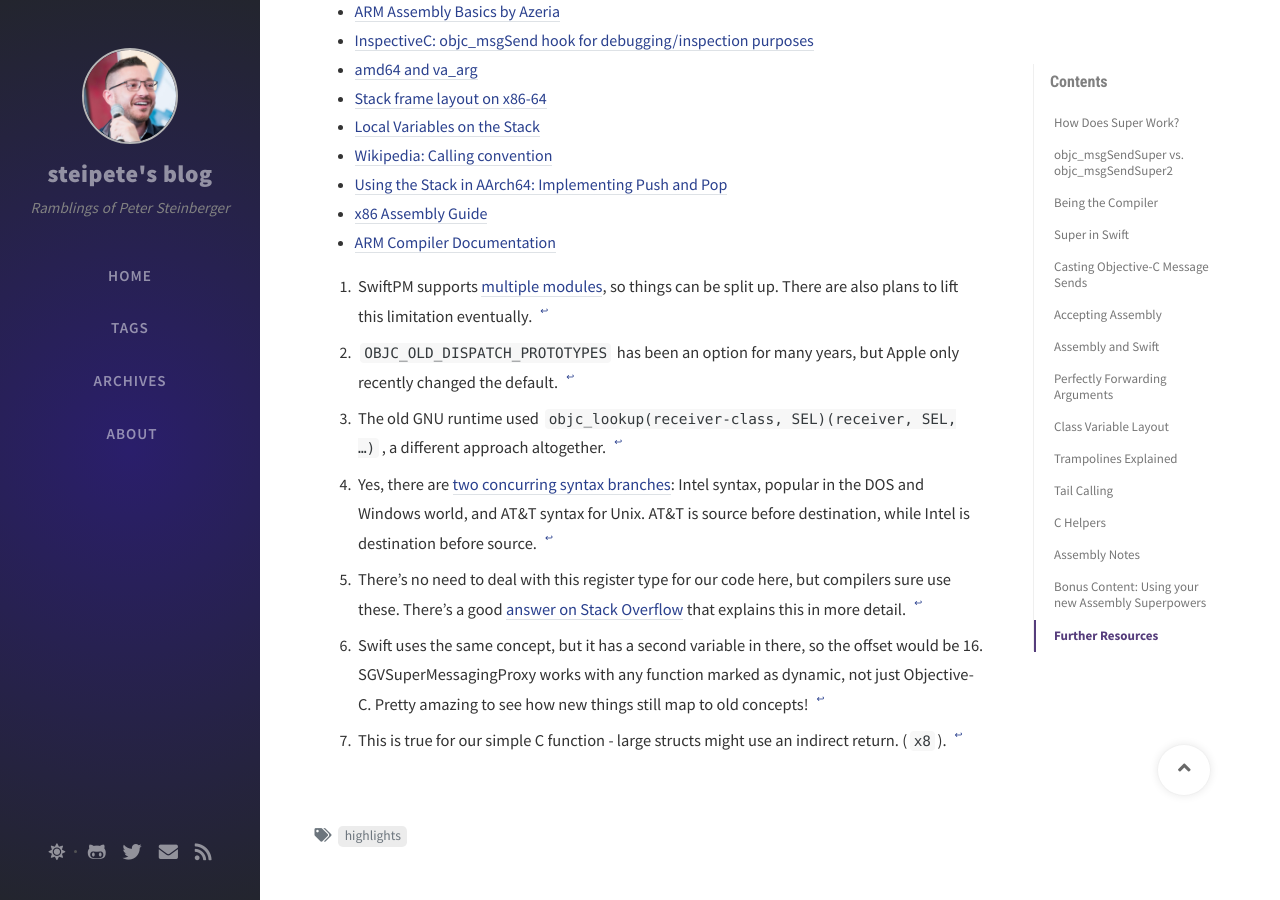
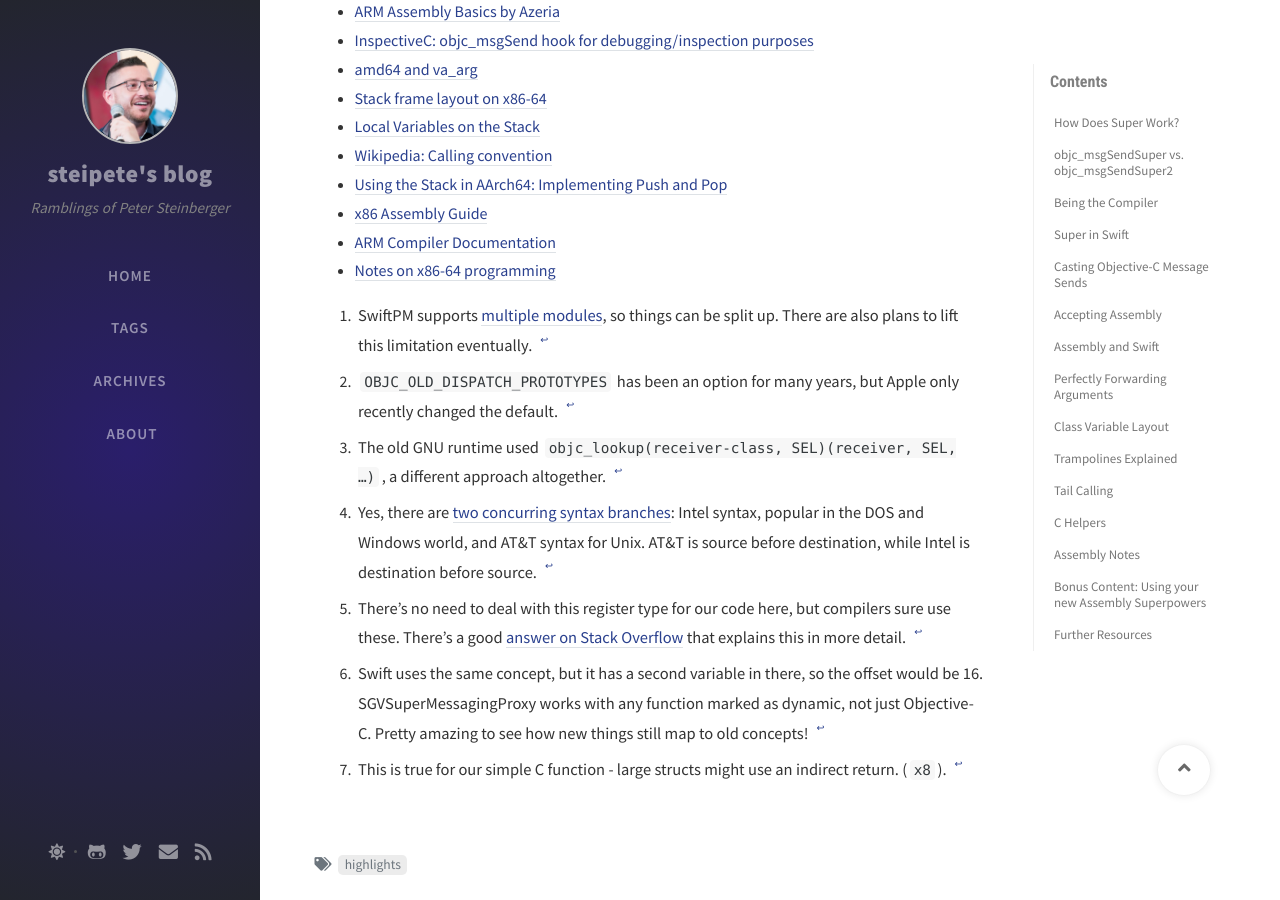
Before and after one commit to steipete/steipete.com, a Jekyll site: the page built from _posts/2020-06-10-calling-super-at-runtime.md, in a window 1280 px wide and 900 px high, scrolled down 11688 px. Built offline with Jekyll 4.4.1, drawn with Linux system fonts in a browser that asks for light colours; nearby versions of some CDN libraries; comment, search, counter and statistics services are not loaded.

Commit message:
add more docs

```diff
--- a/_posts/2020-06-10-calling-super-at-runtime.md
+++ b/_posts/2020-06-10-calling-super-at-runtime.md
@@ -367,3 +367,4 @@ I used these resources to learn:
 - [Using the Stack in AArch64: Implementing Push and Pop](https://community.arm.com/developer/ip-products/processors/b/processors-ip-blog/posts/using-the-stack-in-aarch64-implementing-push-and-pop)
 - [x86 Assembly Guide](https://www.cs.yale.edu/flint/cs421/papers/x86-asm/asm.html)
 - [ARM Compiler Documentation](http://infocenter.arm.com/help/index.jsp?topic=/com.arm.doc.dui0801a/BABBDBAD.html)
+- [Notes on x86-64 programming](https://www.lri.fr/~filliatr/ens/compil/x86-64.pdf)
```
